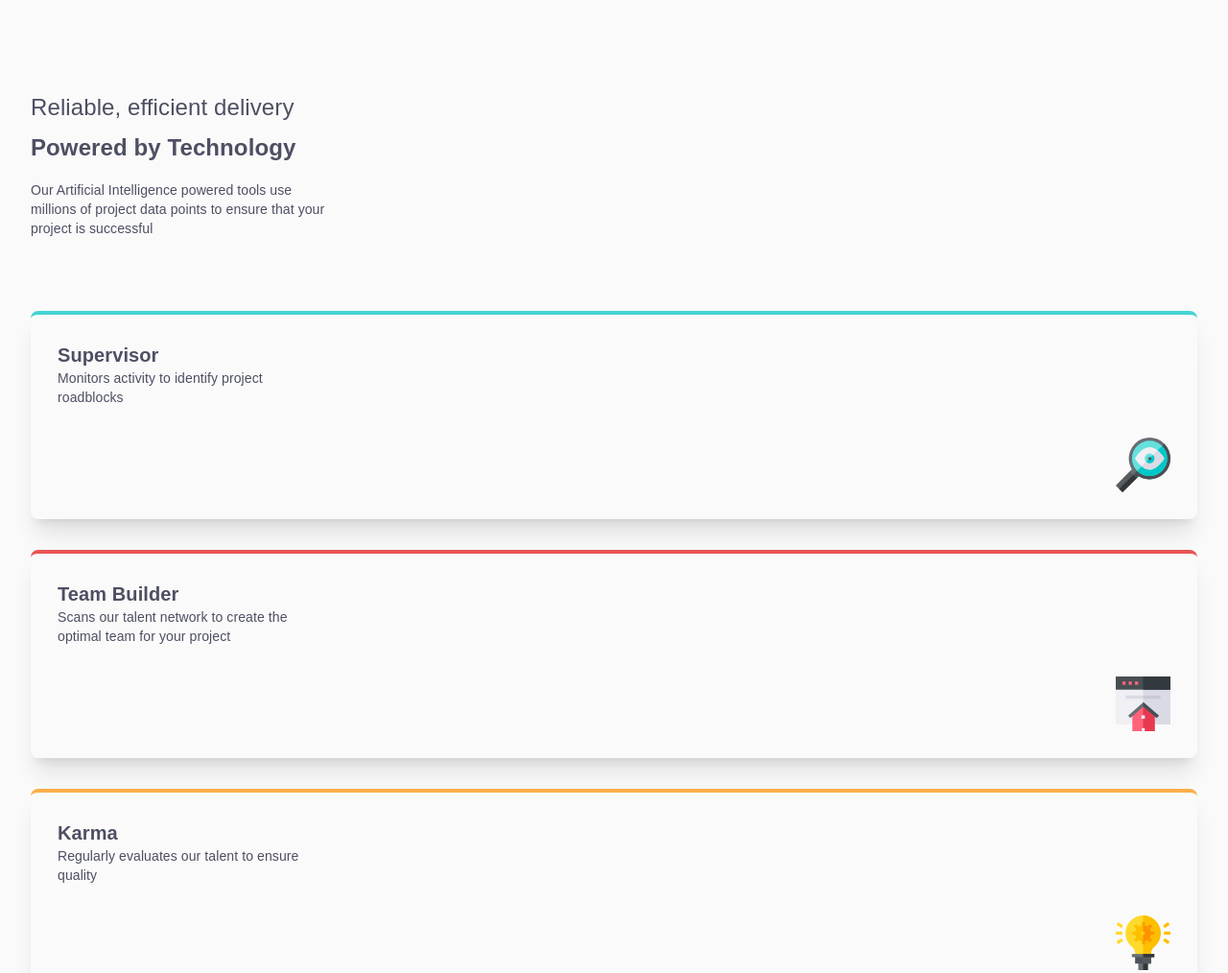
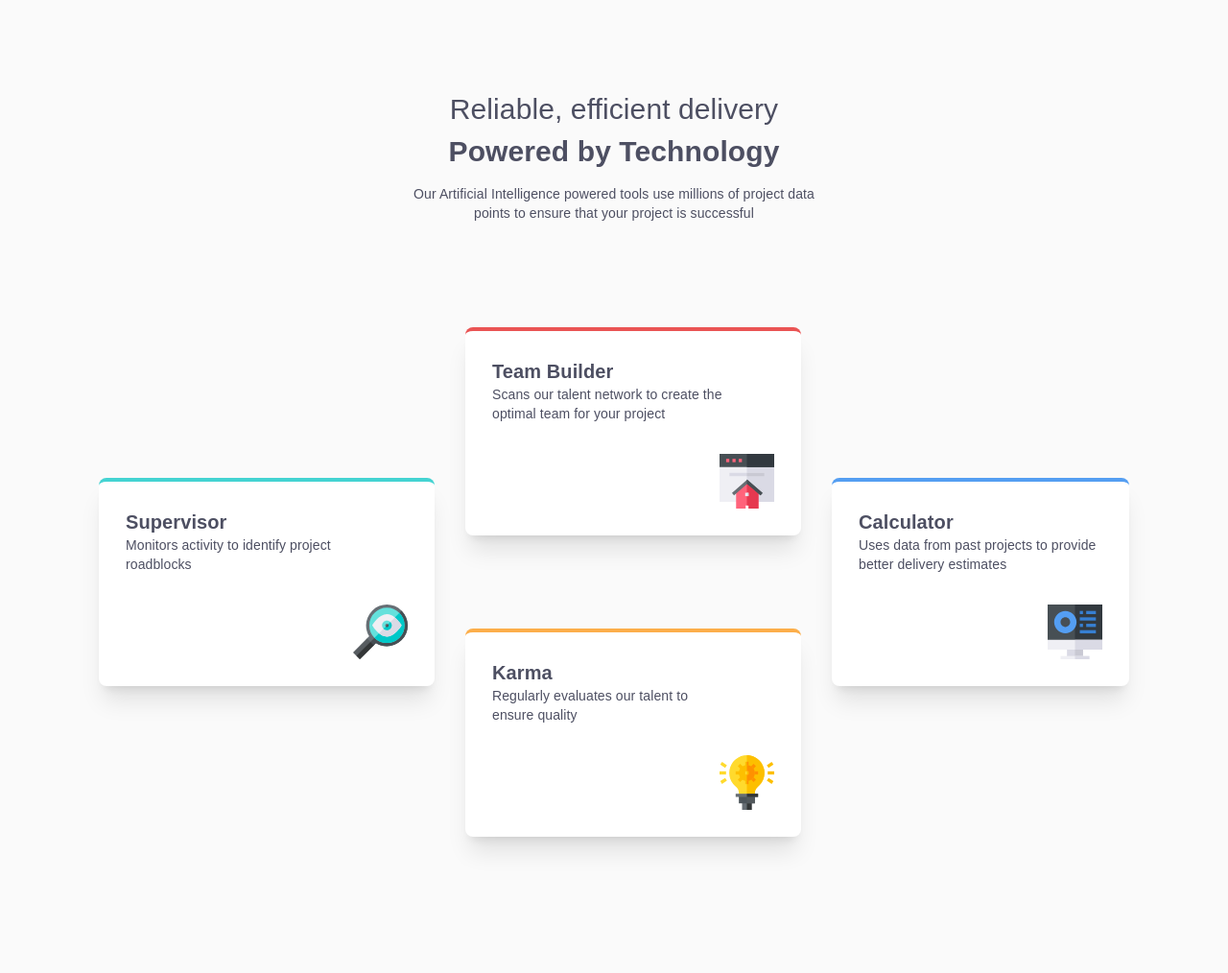
Before and after one commit to Tchilo/four-card-feature, a website built with Parcel: page src/index.html in a window 1280 px wide. Shown: the top 1014 px of the page at 96% size. Built offline with nearby package versions, Linux system fonts and the light colour scheme.

Commit message:
Add styles for tablet and Desktop view

```diff
--- a/src/index.html
+++ b/src/index.html
@@ -8,16 +8,19 @@
 </head>
 
 <body class="bg-[#FAFAFA] px-8 font-sans text-black tracking-[0.1px] py-20">
-  <header class="mb-[76px]">
-    <p class="font-extralight text-2xl pt-4"> Reliable, efficient delivery </p>
-    <h1 class="font-semibold text-2xl pt-2 leading-9 ">Powered by Technology</h1>
-    <p class="font-normal text-sm w-[311px] pt-4">Our Artificial Intelligence powered tools use millions of project data points to
-      ensure that your project is successful</p>
+  <header class="mb-[76px] flex flex-col   w-full items-center mx-auto">
+    <div>
+      <p class="font-extralight text-2xl pt-4 lg:text-3xl lg:text-center"> Reliable, efficient delivery </p>
+      <h1 class="font-semibold text-2xl pt-2 leading-9 lg:text-3xl lg:text-center">Powered by Technology</h1>
+      <p class="font-normal text-sm w-[311px] pt-4 lg:w-[440px] lg:text-center">Our Artificial Intelligence powered tools use millions of project
+        data points to
+        ensure that your project is successful</p>
+    </div>
   </header>
 
   <main>
-    <ul class="grid gap-8 ">
-      <li class=" bg-white shadow-xl px-7 py-7 border-t-cyan rounded-lg border-t-4 flex flex-col">
+    <ul class="grid gap-[32px] md:grid-cols-2  lg:grid-rows-5 items-center sm:justify-center  place-content-center ">
+      <li class=" bg-white shadow-xl px-7 py-7 border-t-cyan rounded-lg border-t-4 flex flex-col lg:row-start-2 lg:row-end-4 lg:max-w-[350px] ">
         <div>
           <h2 class="font-semibold text-xl">Supervisor</h2>
           <p class="font-normal text-sm w-[254px]">Monitors activity to identify project roadblocks</p>
@@ -27,7 +30,7 @@
         </div>
       </li>
 
-      <li class=" bg-white shadow-xl px-7 py-7 border-t-red rounded-lg border-t-4 flex flex-col">
+      <li class=" bg-white shadow-xl px-7 py-7 border-t-red rounded-lg border-t-4 flex flex-col lg:col-start-2 lg:row-start-1 lg:row-end-3 lg:max-w-[350px]">
         <div>
           <h2 class="font-semibold text-xl">Team Builder</h2>
           <p class="font-normal text-sm w-[254px]">Scans our talent network to create the optimal team for your project
@@ -38,17 +41,17 @@
         </div>
       </li>
 
-      <li class=" bg-white shadow-xl px-7 py-7 border-t-orange rounded-lg border-t-4 flex flex-col">
+      <li class=" bg-white shadow-xl px-7 py-7 border-t-orange rounded-lg border-t-4 flex flex-col lg:col-start-2 lg:row-start-3 lg:row-end-5 lg:max-w-[350px]">
         <div>
           <h2 class="font-semibold text-xl">Karma</h2>
-          <p class="font-normal text-sm w-[254px]">Regularly evaluates our talent to ensure quality</p>
+          <p class="font-normal text-sm w-[254px] lg:w-[241px]">Regularly evaluates our talent to ensure quality</p>
         </div>
         <div class="self-end pt-8">
           <img src="./assets/idea.svg" alt="light-bulb">
         </div>
       </li>
 
-      <li class=" bg-white shadow-xl px-7 py-7 border-t-blue rounded-lg border-t-4 flex flex-col">
+      <li class=" bg-white shadow-xl px-7 py-7 border-t-blue rounded-lg border-t-4 flex flex-col lg:col-span-3 lg:row-start-2 lg:row-end-4 lg:max-w-[350px]">
         <div>
           <h2 class="font-semibold text-xl">Calculator</h2>
           <p class="font-normal text-sm w-[254px]">Uses data from past projects to provide better delivery estimates</p>
--- a/tailwind.config.js
+++ b/tailwind.config.js
@@ -9,10 +9,21 @@ module.exports = {
       cyan: '#44D3D2',
       orange: '#FCAE4A',
       blue: '#549EF2',
-      black: '#4D4F62'
+      black: '#4D4F62',
+      white: '#fff'
     },
     fontFamily: {
       sans: ['Poppins', 'sans-serif']
+    },
+    gridTemplateRows: {
+      // Simple 8 row grid
+      '5': 'repeat(5, minmax(0, 125px))',
+
+      // Complex site-specific row configuration
+    },
+    gridTemplateColumns: {
+      '3': 'repeat(3, minmax(0, 350px))',
+      '2': 'repeat(2, minmax(0, 350px))'
     },
     extend: {},
   },
```
Also changed, not shown: dist/index.html, 2 other files.
